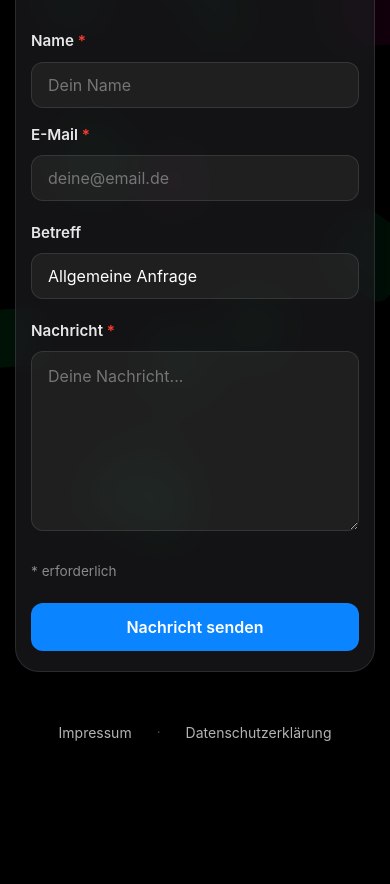
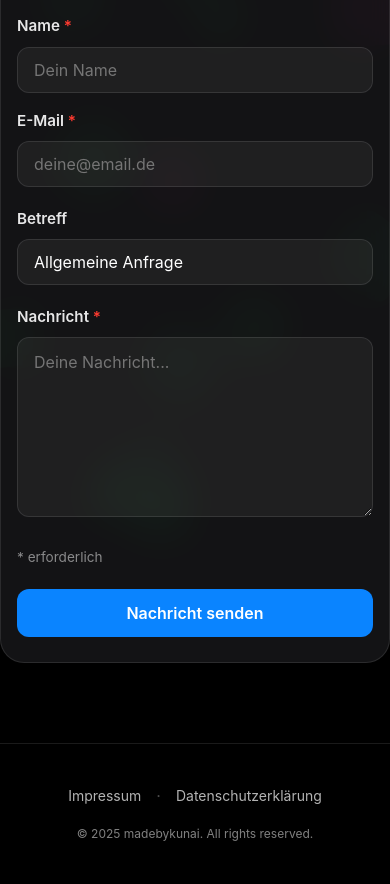
Before and after one commit to zKxnai/madebykunai.github.io, a plain HTML site: page kontakt.html in a window 390 px wide. Shown: the part 256-1140 px from the top of the page. Before the commit the page ends 1055 px from the top, so only its background shows below. Drawn offline with Linux system fonts and the light colour scheme.

Commit message:
Adjusted UI

```diff
--- a/assets/css/styles.css
+++ b/assets/css/styles.css
@@ -849,14 +849,9 @@ html {
 }
 
 /* Contact Page */
-.contact-page-container {
-    min-height: 100vh;
-    display: flex;
-    flex-direction: column;
-    justify-content: center;
-    padding: 40px 20px;
-    position: relative;
-    z-index: 1;
+.contact-page-container-inner {
+    max-width: 900px;
+    margin: 0 auto;
 }
 
 .contact-page-content {
@@ -1007,39 +1002,10 @@ html {
     border: 1px solid rgba(255, 59, 48, 0.3);
 }
 
-/* Footer */
-.contact-page-footer {
-    position: relative;
-    z-index: 1;
-    text-align: center;
-    margin-top: 30px;
-    padding: 20px;
-    font-size: 0.9rem;
-}
-
-.contact-page-footer a {
-    color: rgba(255, 255, 255, 0.7);
-    text-decoration: none;
-    transition: color 0.3s ease;
-}
-
-.contact-page-footer a:hover {
-    color: var(--primary-blue);
-}
-
-.contact-page-footer span {
-    color: rgba(255, 255, 255, 0.3);
-    margin: 0 15px;
-}
-
-/* Mobile Responsiveness */
+/* Mobile Responsiveness for Contact Page */
 @media (max-width: 768px) {
-    .contact-page-container {
-        padding: 20px 15px;
-    }
-
     .contact-page-content {
-        padding: 25px 20px;
+        padding: 30px 20px;
     }
 
     .contact-page-header h1 {
@@ -1063,19 +1029,11 @@ html {
         width: 100%;
         padding: 14px;
     }
-
-    .contact-page-footer {
-        font-size: 0.85rem;
-    }
-
-    .contact-page-footer span {
-        margin: 0 10px;
-    }
 }
 
 @media (max-width: 480px) {
     .contact-page-content {
-        padding: 20px 15px;
+        padding: 25px 16px;
     }
 
     .contact-page-header h1 {
@@ -1083,6 +1041,6 @@ html {
     }
 
     .form-grid {
-        gap: 15px;
+        gap: 16px;
     }
 }
--- a/kontakt.html
+++ b/kontakt.html
@@ -39,7 +39,7 @@
             </div>
 
             <form id="contactForm" class="contact-form" action="https://api.web3forms.com/submit" method="POST">
-                <input type="hidden" name="access_key" value="YOUR_WEB3FORMS_KEY">
+                <input type="hidden" name="access_key" value="61e2b782-359e-41cc-bb38-3298c0535875">
                 <input type="hidden" name="subject" value="Neue Kontaktanfrage von madebykunai.dev">
                 <input type="hidden" name="from_name" value="madebykunai Kontaktformular">
 
@@ -61,7 +61,10 @@
                         <option value="Allgemeine Anfrage">Allgemeine Anfrage</option>
                         <option value="Support">Support</option>
                         <option value="Feedback">Feedback</option>
+                        <option value="Bug Report">Bug Report</option>
+                        <option value="Feature Request">Feature Request</option>
                         <option value="Geschäftlich">Geschäftlich</option>
+                        <option value="Sonstiges">Sonstiges</option>
                     </select>
                 </div>
 
@@ -81,12 +84,13 @@
         </div>
 
         <!-- Footer -->
-        <footer class="contact-page-footer">
+        <footer class="site-footer">
             <div class="footer-links">
                 <a href="impressum.html">Impressum</a>
-                <span>·</span>
+                <span class="separator">·</span>
                 <a href="datenschutz.html">Datenschutzerklärung</a>
             </div>
+            <p class="copyright">© 2025 madebykunai. All rights reserved.</p>
         </footer>
     </div>
 
```
Also changed, not shown: datenschutz.html (+9 -0 lines), impressum.html (+9 -0 lines).
